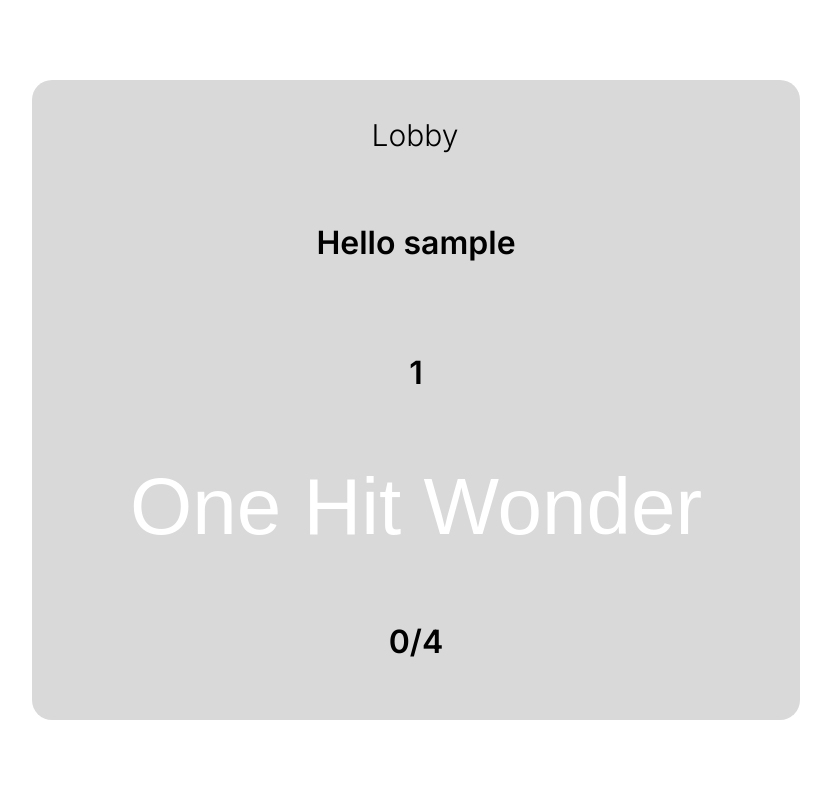
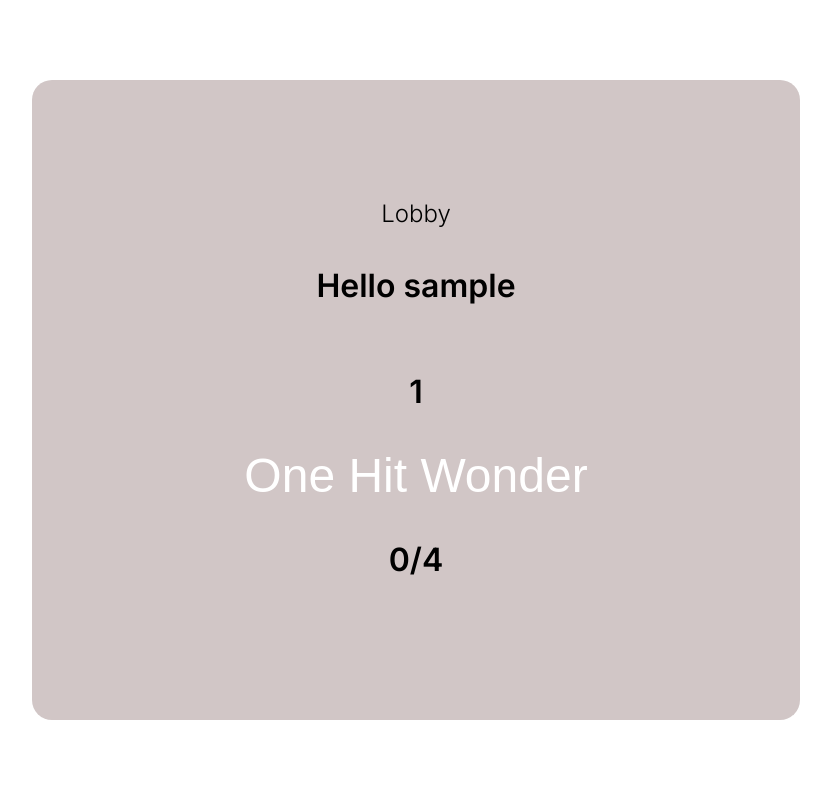
Before and after one commit to ricardo-quintela/negate, a Flask app: template DEV/server/templates/game.html in a window 1280 px wide. Shown: the whole page, without its empty margins (224-1055 px from the left). Run offline with Flask 3, Linux system fonts and the light colour scheme; the template is opened without the code that fills it: most values are stand-ins (such as "Sample title", 1, 10 or a date in 2020); some libraries are stand-ins or nearby versions; some web fonts are replaced.

Commit message:
tried my best
alterar html e css para se adaptar a telemóvel, precisas de melhorias mas bom para um prototipo

```diff
--- a/DEV/server/static/css/game_styles.css
+++ b/DEV/server/static/css/game_styles.css
@@ -4,7 +4,7 @@
 
 
 :root {
-    --canvas: #D9D9D9;
+    --canvas: #d1c6c6;
     --button: #FFE279;
     --pop-up: #000000;
     --text: #000000;
@@ -65,7 +65,6 @@ button {
     cursor: pointer;
 }
 
-
 /* *LOBBY (READY)* */
 .ready_menu {
     position: absolute;
@@ -78,36 +77,60 @@ button {
     display: flex;
     flex-direction: column;
     align-items: center;
-    gap: 3rem;
+    gap: 1rem;
 }
 
 .ready_button {
-    margin: 0 50px;
-    border-radius: 50px;
+    margin: 0.5rem 0;
+    border-radius: 3.125rem;
     outline: none;
     border: none;
     background-color: var(--button);
     color: var(--light-text);
-    font-size: 30px;
+    font-size: 1.5rem;
     padding: 1rem;
     font-weight: 500;
-    min-width: 250px;
+    min-width: 12rem;
     cursor: pointer;
 }
 
-.lobby_title{
-	color:rgba(0, 0, 0, 1);
-	width:89px;
-	height:36px;
-	font-size:30px;
-	letter-spacing:0;
+.lobby_title {
+    color: rgba(0, 0, 0, 1);
+    width: 100%;
+    font-size: 1.5rem;
+    text-align: center;
 }
 
 .title {
     font-family: 'Modak', sans-serif;
-    font-size: 80px;
+    font-size: 3rem;
     color: white;
 }
+
+.player_info {
+    margin-bottom: 0.5rem;
+}
+
+.readyNames {
+    font-size: 1rem;
+}
+
+/* *MEDIA QUERIES* */
+@media screen and (max-height: 480px) {
+    .ready_menu {
+        gap: 1rem;
+    }
+
+    .title {
+        font-size: 40px;
+    }
+
+    .readyNames {
+        font-size: 0.8rem; /* Further adjusted font size for smaller screens */
+    }
+}
+
+
 
 
 /* *CHARACTER SELECTION* */
--- a/DEV/server/templates/components/lobby_menu.html
+++ b/DEV/server/templates/components/lobby_menu.html
@@ -2,8 +2,8 @@
 {%if is_shared_space == "true" %}
     <div class = 'ready_menu'>
         <div class = "lobby_title">Lobby</div>
-        <div class = "player_info"><h1>You are the host</div>
-        <h1>{{room_id}}</h1>
+        <div class = "player_info"><h2>You are the host</div>
+        <h2>{{room_id}}</h2>
         <div class = "title">One Hit Wonder</div>
         <h1 id="readyCount">0/4</h1>
         <div class="readyNames"> Ready players: </div>
@@ -14,7 +14,7 @@
         <div class = "player_info"><h1>Welcome{{username}}</h1></div>
         <h1>{{room_id}}</h1>
         <div class = "title">One Hit Wonder</div>
-        <h1 id="readyCount">0/4</h1>
+        <h2 id="readyCount">0/4</h2>
         <button onclick="setReady()" class = "ready_button" id ="readyButton">Ready</button>
     </div>
     {%endif %}
```
